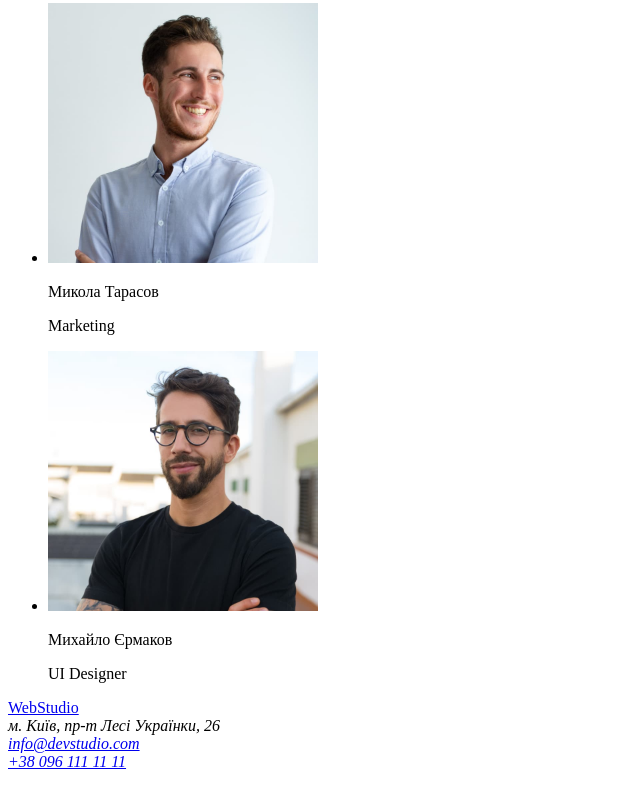
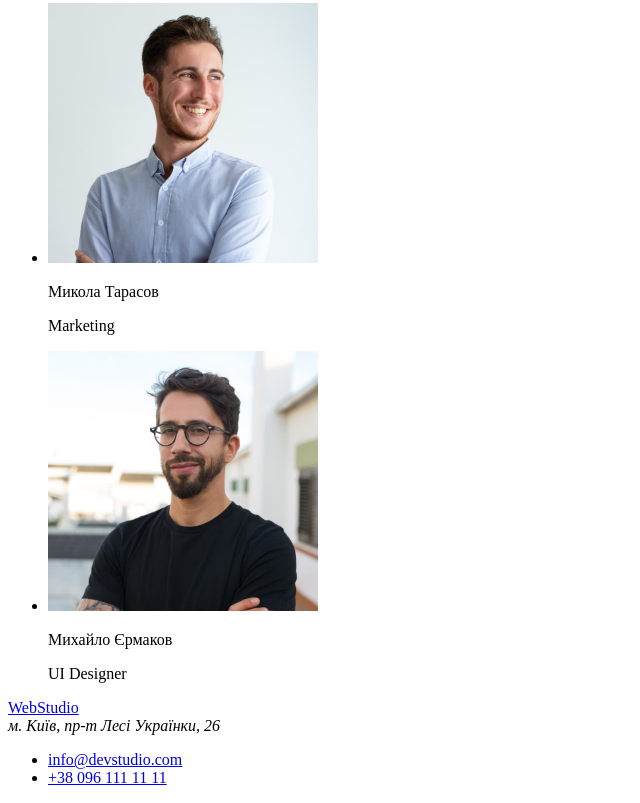
Before and after one commit to VladyslavParfinenko/goit-markup-hw-01, a plain HTML site: page index.html in a window 1280 px wide. Shown: the part 1474-2277 px from the top of the page, without its empty margins (0-640 px from the left). Before the commit the page ends 2253 px from the top, so only its background shows below. Drawn offline with Linux system fonts and the light colour scheme.

Commit message:
змінює у футері address на ul

```diff
--- a/index.html
+++ b/index.html
@@ -117,10 +117,12 @@
         <address>
             м. Київ, пр-т Лесі Українки, 26
         </address>
-        <address>
-            <a href="mailto:info@devstudio.com">info@devstudio.com</a><br>
-            <a href="+380961111111">+38 096 111 11 11</a>
-        </address>
+
+        <ul>
+            <li><a href="mailto:info@devstudio.com">info@devstudio.com</a></li>
+            <li><a href="+380961111111">+38 096 111 11 11</a></li>
+        </ul>
+
 
 
     </footer>
```
